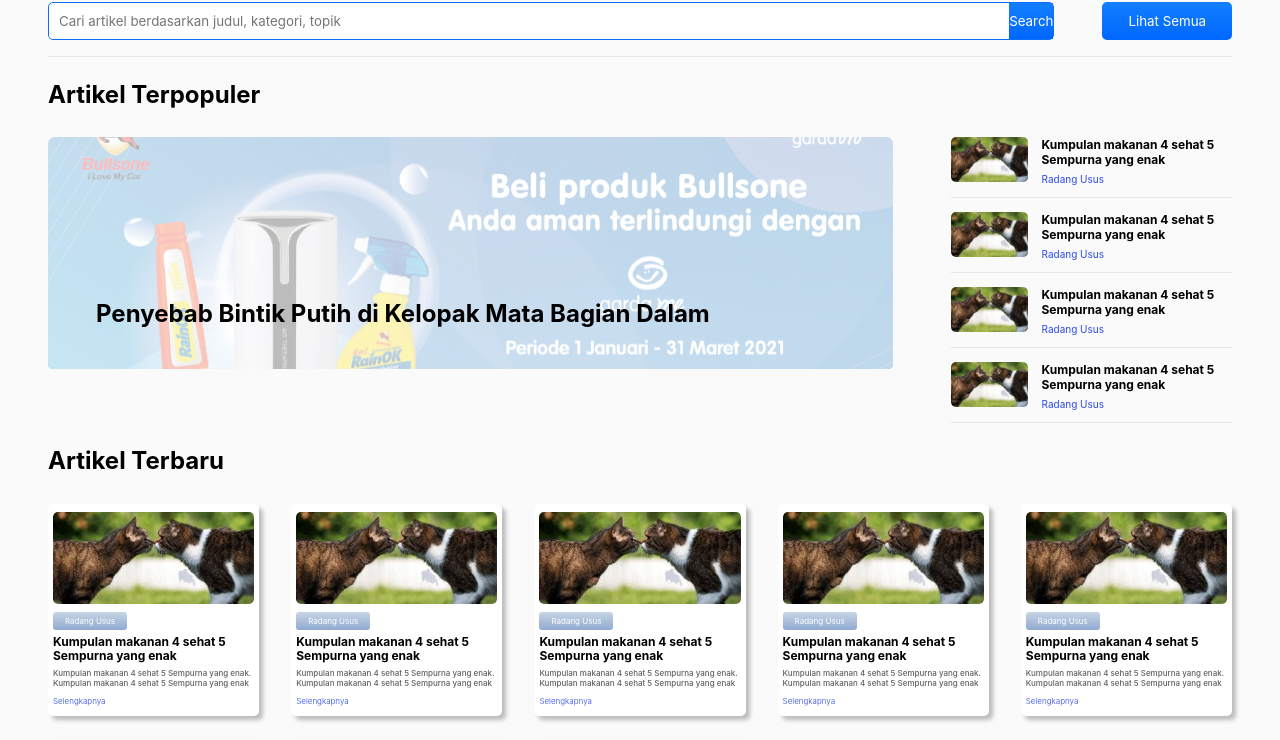
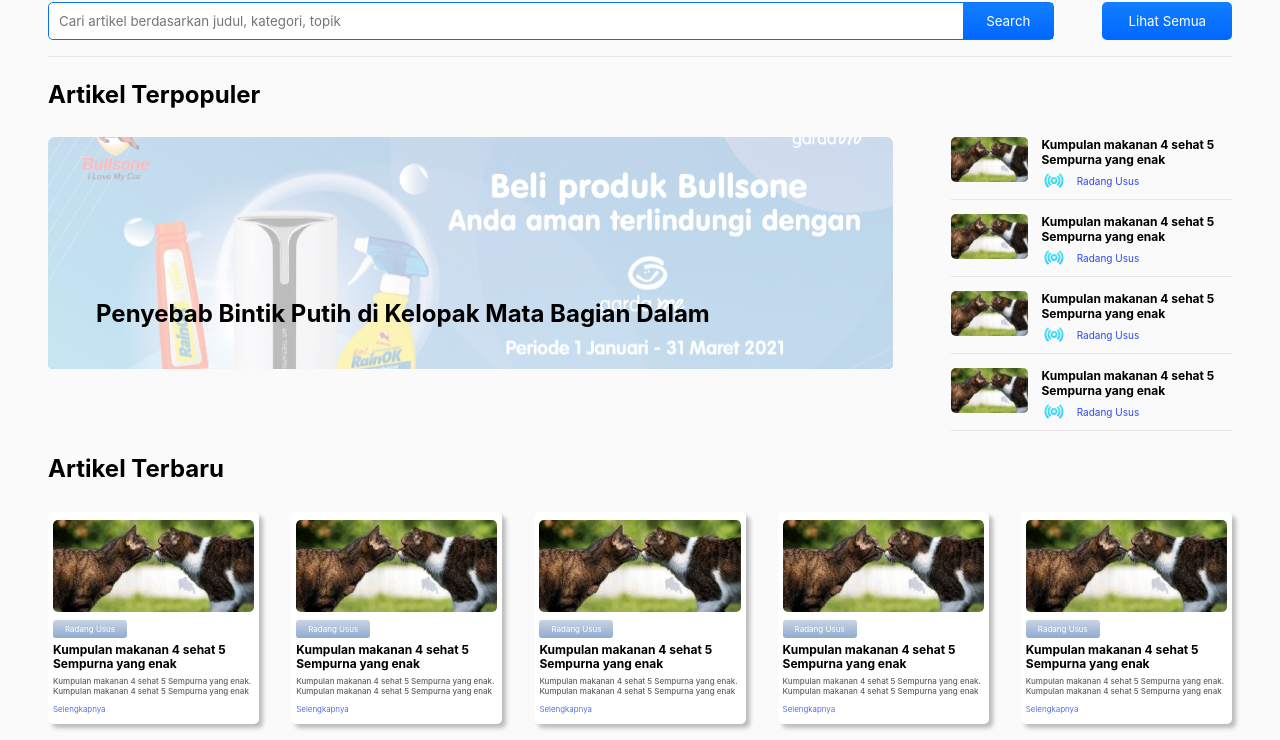
Before and after one commit to slivatech/SlivaDoc, a React (Create React App) app: page / in a window 1280 px wide. Shown: the part 3674-4414 px from the top of the page. Built offline with nearby package versions, Linux system fonts and the light colour scheme.

Commit message:
add icon live stream

```diff
--- a/src/pages/PageArtikel/PageArtikel.tsx
+++ b/src/pages/PageArtikel/PageArtikel.tsx
@@ -1,6 +1,7 @@
 /* eslint-disable jsx-a11y/anchor-is-valid */
 import React from "react";
 import img from "../../assets/image/img-artikel.svg";
+import Live from '../../assets/icon/live.png';
 import {
   Banner,
   Button,
@@ -15,6 +16,7 @@ import {
   Search,
   Top,
 } from "./PageArtikelStyle";
+import { ListWrap } from "../DetailArtikel/DetailArtikelStyle";
 
 interface IListArticle {
   id: number;
@@ -83,10 +85,11 @@ const PageArtikel = () => {
                 <Row className="item">
                   <ListImage src={i.image} />
                   <ListInfo>
-                    <h2>{i.title}</h2>
-                    <span>
-                      <a href="#">{i.category}</a>
-                    </span>
+                    <h2 style={{marginBottom: '5px'}}>{i.title}</h2>
+                    <ListWrap to={''}>
+                      <img src={Live} alt="live" />
+                      <div>{i.category}</div>
+                    </ListWrap>
                   </ListInfo>
                 </Row>
               ))}
--- a/src/pages/PageArtikel/PageArtikelStyle.tsx
+++ b/src/pages/PageArtikel/PageArtikelStyle.tsx
@@ -1,5 +1,6 @@
 import styled from "styled-components";
 import banner from "../../assets/image/Banner-artikel.svg";
+
 
 export const Container = styled.div`
   width: 100%;
@@ -253,20 +254,10 @@ export const Search = styled.div`
     }
 
     button {
-<<<<<<< HEAD
-        background: linear-gradient(180deg, #127FFF 0%, #0067FF 100%);
-        color: white;
-        border: none;
-        @media (max-width : 620px) {
-        width: 100%;
-        margin: 0;
-    }
-=======
       padding: 10px 23px;
       @media (max-width: 720px) {
         padding: 9px 20px;
       }
->>>>>>> Development
     }
   }
 
```
